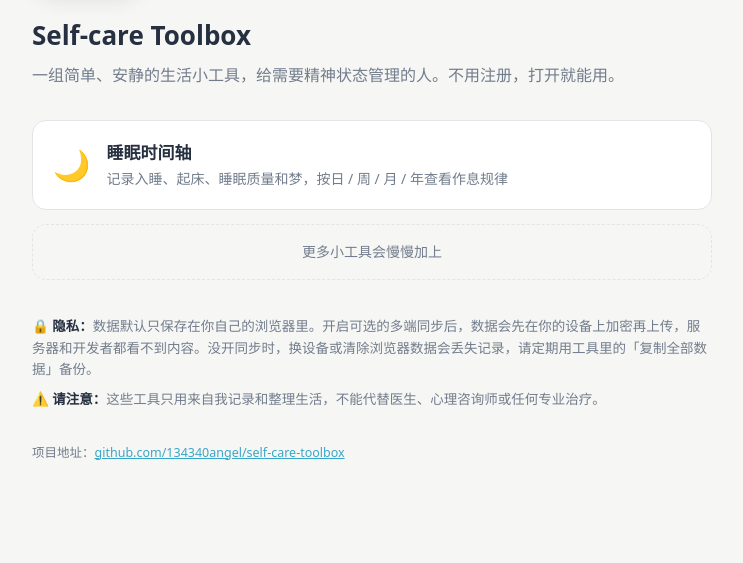
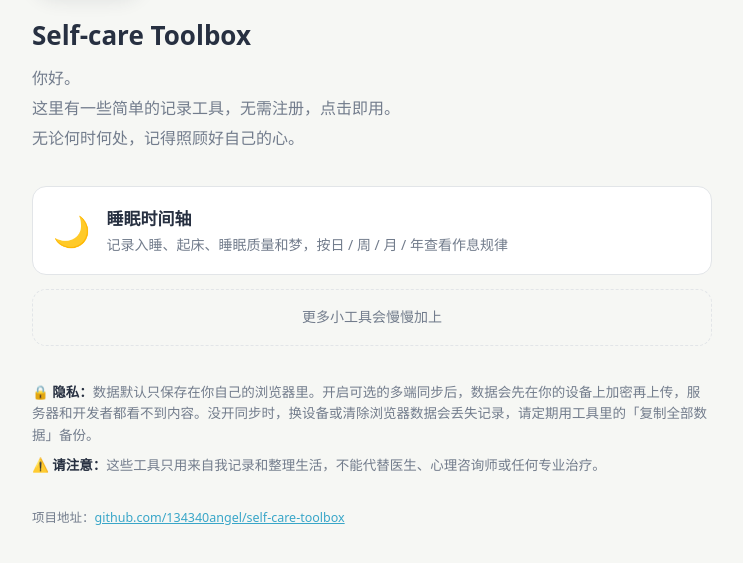
Before and after one commit to 134340angel/self-care-toolbox, a plain HTML site: page index.html in a window 1280 px wide. Shown: the part 163-726 px from the top of the page, without its empty margins (268-1011 px from the left). Drawn offline with Linux system fonts and the light colour scheme.

Commit message:
首页：更新介绍文案

```diff
--- a/index.html
+++ b/index.html
@@ -18,7 +18,7 @@ body { margin:0; background:var(--paper); color:var(--ink); font-family:"PingFan
 .wrap { max-width:720px; margin:0 auto; padding:48px 20px 64px; }
 .logo { display:block; width:112px; height:112px; border-radius:26px; margin:0 0 18px; box-shadow:0 4px 18px rgba(39,48,65,.10); }
 h1 { font-size:26px; margin:0 0 6px; }
-.sub { color:var(--muted); margin:0 0 32px; }
+.sub { color:var(--muted); margin:0 0 32px; line-height:1.9; }
 .tools { display:grid; gap:14px; }
 a.tool { display:flex; gap:16px; align-items:center; text-decoration:none; color:inherit; background:var(--card); border:1px solid var(--rule); border-radius:14px; padding:18px 20px; transition:border-color .15s, box-shadow .15s; }
 a.tool:hover, a.tool:focus-visible { border-color:var(--line); box-shadow:0 0 0 3px rgba(57,166,200,.15); outline:none; }
@@ -36,7 +36,7 @@ footer a { color:var(--line); }
 <main class="wrap">
 <img class="logo" src="./icon-512.png" alt="" width="112" height="112">
 <h1>Self-care Toolbox</h1>
-<p class="sub">一组简单、安静的生活小工具，给需要精神状态管理的人。不用注册，打开就能用。</p>
+<p class="sub">你好。<br>这里有一些简单的记录工具，无需注册，点击即用。<br>无论何时何处，记得照顾好自己的心。</p>
 <div class="tools">
 <a class="tool" href="./sleep.html">
 <span class="icon">🌙</span>
```
